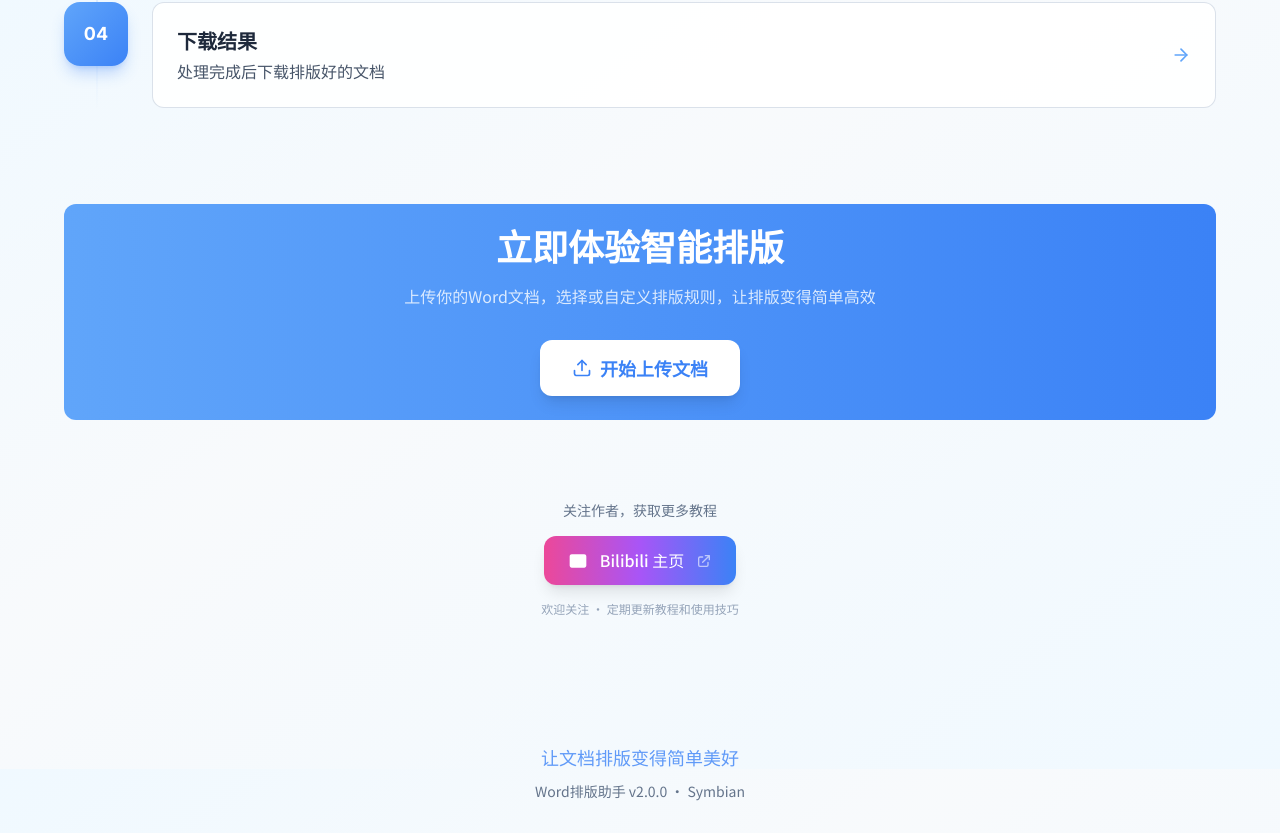
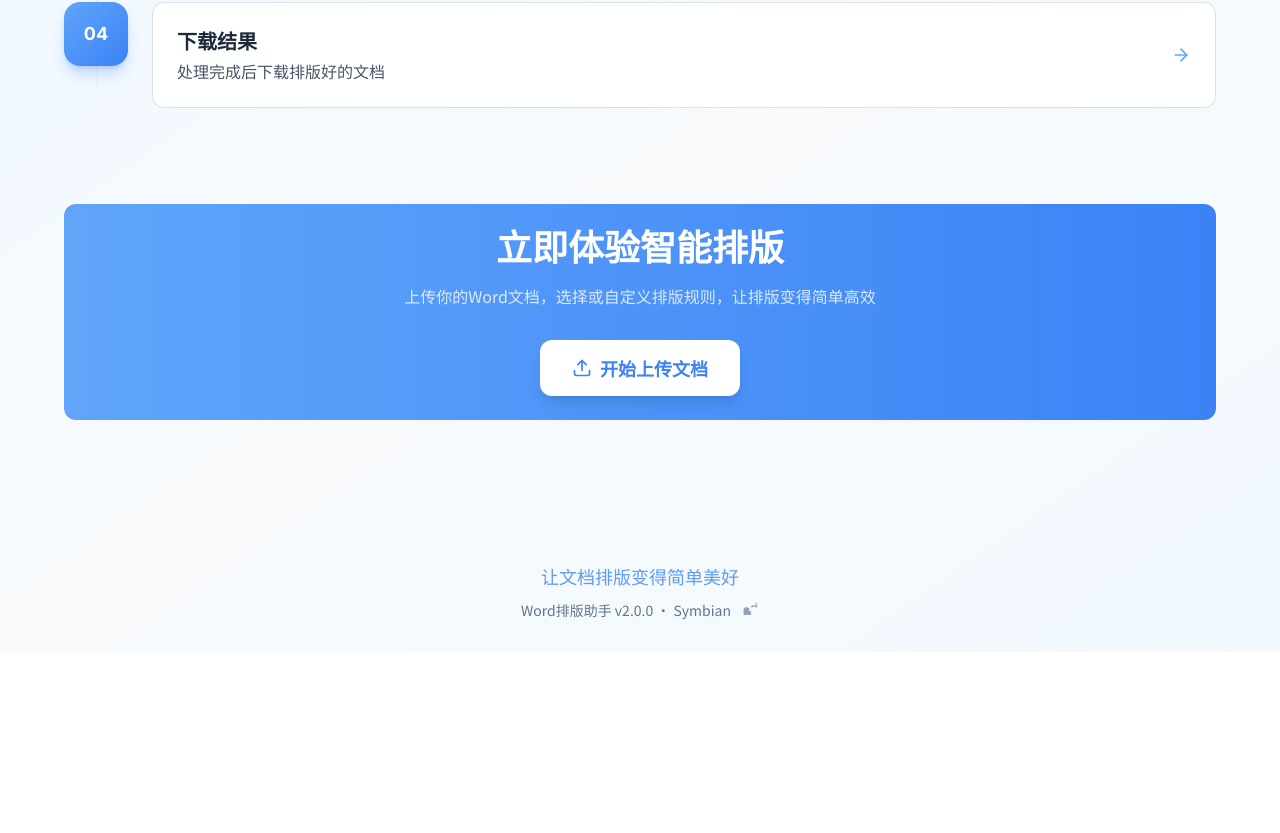
Before and after one commit to EDMOK/Word-typesetting-assistant, a React (Vite) app in the folder frontend/: page / in a window 1280 px wide. Shown: the part 1631-2464 px from the top of the page. After the commit the page ends 2283 px from the top, so only its background shows below. Built offline with nearby package versions, Linux system fonts and the light colour scheme; no server answers.

Commit message:
refactor: 将B站链接改为footer小图标

```diff
--- a/frontend/src/components/Layout.tsx
+++ b/frontend/src/components/Layout.tsx
@@ -23,7 +23,20 @@ const Layout: React.FC = () => {
         <p className="font-handwritten text-lg mb-2 text-primary-500/80">
           让文档排版变得简单美好
         </p>
-        <p>Word排版助手 v2.0.0 · Symbian</p>
+        <div className="flex items-center justify-center gap-3">
+          <p>Word排版助手 v2.0.0 · Symbian</p>
+          <a
+            href="https://space.bilibili.com/291892724?spm_id_from=333.788.0.0"
+            target="_blank"
+            rel="noopener noreferrer"
+            className="inline-flex items-center gap-1 text-slate-400 hover:text-pink-500 transition-colors"
+            title="关注B站"
+          >
+            <svg className="w-4 h-4" viewBox="0 0 24 24" fill="currentColor">
+              <path d="M20.5 6.5c-.5-1-1.3-1.5-2.5-1.5h-3c-.7 0-1.4.3-1.9.8L11 7.3l-1.6 1.2c-.5.4-1.2.5-1.9.3l-2-1.1c-.5-.3-1.1-.3-1.6 0l-2.5 1.5c-.4.2-.6.7-.5 1.1v8.5c0 .4.3.7.7.7h9.8c.4 0 .7-.3.7-.7V14h-2.8v2.3H9.3V8.2l2.3-1.4 1.8 1c.3.2.7.2 1 0l2.2-1.3 2.7 1.6c.4.2.9.1 1.2-.3l1-1.8c.3-.5.3-1.1 0-1.6l-2-3.5c-.3-.5-.8-.8-1.4-.8z"/>
+            </svg>
+          </a>
+        </div>
       </footer>
     </div>
   )
--- a/frontend/src/pages/HomePage.tsx
+++ b/frontend/src/pages/HomePage.tsx
@@ -218,34 +218,6 @@ const HomePage: React.FC = () => {
           </Card>
         </BlurFade>
       </section>
-
-      {/* Author Section */}
-      <section className="py-8">
-        <BlurFade delay={0.3} inView>
-          <div className="flex flex-col items-center gap-4">
-            <p className="text-sm text-slate-500 dark:text-slate-400">
-              关注作者，获取更多教程
-            </p>
-            <a
-              href="https://space.bilibili.com/291892724?spm_id_from=333.788.0.0"
-              target="_blank"
-              rel="noopener noreferrer"
-              className="inline-flex items-center gap-3 px-6 py-3 rounded-xl bg-gradient-to-r from-pink-500 via-purple-500 to-blue-500 text-white font-medium shadow-lg hover:shadow-xl hover:scale-105 transition-all duration-300 group"
-            >
-              <svg className="w-5 h-5" viewBox="0 0 24 24" fill="currentColor">
-                <path d="M2 6.5C2 5.12 3.12 4 4.5 4h15C20.88 4 22 5.12 22 6.5v11c0 1.38-1.12 2.5-2.5 2.5h-15C3.12 20 2 18.88 2 17.5v-11zm4.5 2c.83 0 1.5.67 1.5 1.5S7.33 12 6.5 12 5 11.33 5 10.5 5.67 9 6.5 9zm3.5 1.5c-.83 0-1.5-.67-1.5-1.5s.67-1.5 1.5-1.5 1.5.67 1.5 1.5-.67 1.5-1.5 1.5zm7 0c-.83 0-1.5-.67-1.5-1.5s.67-1.5 1.5-1.5 1.5.67 1.5 1.5-.67 1.5-1.5 1.5zm-10.5 3c.83 0 1.5.67 1.5 1.5s-.67 1.5-1.5 1.5-1.5-.67-1.5-1.5.67-1.5 1.5-1.5zm7 0c.83 0 1.5.67 1.5 1.5s-.67 1.5-1.5 1.5-1.5-.67-1.5-1.5.67-1.5 1.5-1.5z"/>
-              </svg>
-              <span>Bilibili 主页</span>
-              <svg className="w-4 h-4 opacity-60 group-hover:opacity-100 group-hover:translate-x-0.5 transition-all" fill="none" stroke="currentColor" viewBox="0 0 24 24">
-                <path strokeLinecap="round" strokeLinejoin="round" strokeWidth={2} d="M10 6H6a2 2 0 00-2 2v10a2 2 0 002 2h10a2 2 0 002-2v-4M14 4h6m0 0v6m0-6L10 14" />
-              </svg>
-            </a>
-            <p className="text-xs text-slate-400 dark:text-slate-500">
-              欢迎关注 · 定期更新教程和使用技巧
-            </p>
-          </div>
-        </BlurFade>
-      </section>
     </div>
   )
 }
```
